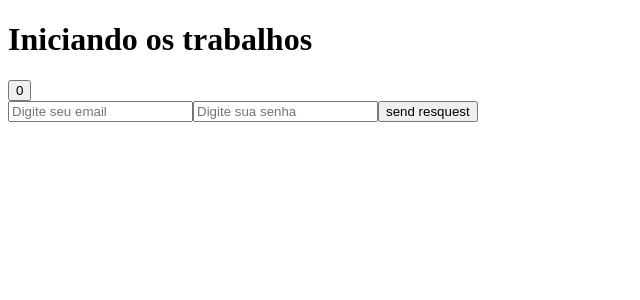
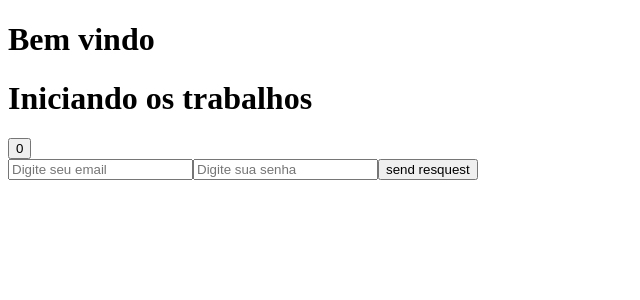
Before and after one commit to ThiagoPaz1/my-finnances, a React (Vite) app in the folder myFinnances/: page / in a window 1280 px wide. Shown: the top 300 px of the page, without its empty margins (0-640 px from the left). Built offline with nearby package versions, Linux system fonts and the light colour scheme.

Commit message:
feat: nova branch e novo componente Tela de Login

```diff
--- a/myFinnances/index.html
+++ b/myFinnances/index.html
@@ -4,7 +4,7 @@
     <meta charset="UTF-8" />
     <link rel="icon" type="image/svg+xml" href="/vite.svg" />
     <meta name="viewport" content="width=device-width, initial-scale=1.0" />
-    <title>Vite + React + TS</title>
+    <title>My Finances</title>
   </head>
   <body>
     <div id="root"></div>
--- a/myFinnances/src/App.tsx
+++ b/myFinnances/src/App.tsx
@@ -1,4 +1,5 @@
 import React, {useState} from 'react'
+import Login from './pages/login'
 
 interface IFildForm {
   email: string,
@@ -22,9 +23,9 @@ function App() {
 
   console.log(fildsForm);
 
-
   return (
     <div>
+      <Login/>
       <h1>Iniciando os trabalhos</h1>
       <input type="button" value={count} onClick={() => setCount(count + 1)}/>
       <form action="">
--- /dev/null
+++ b/myFinnances/src/pages/login.tsx
@@ -0,0 +1,9 @@
+import React from 'react';
+
+export default function login() {
+    return(
+        <div>
+            <h1>Bem vindo</h1>
+        </div>
+    )
+}
```
